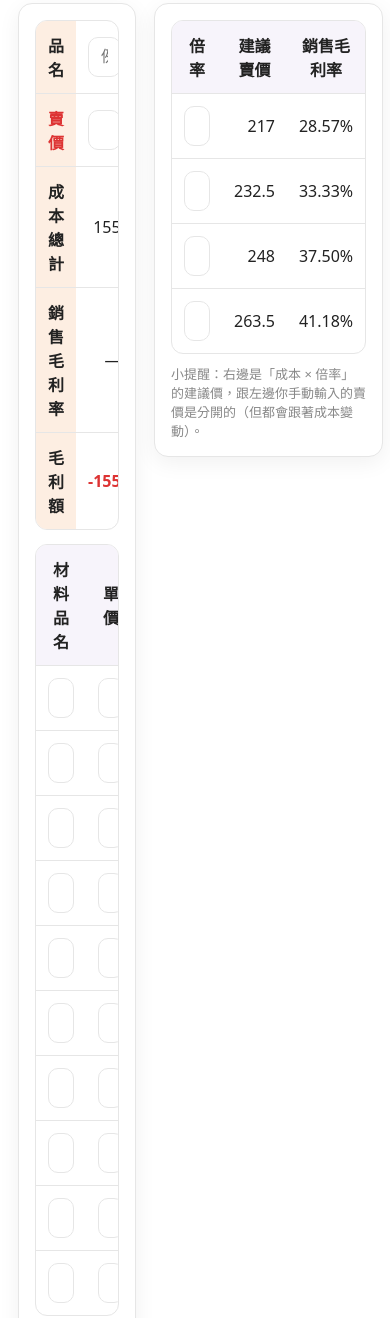
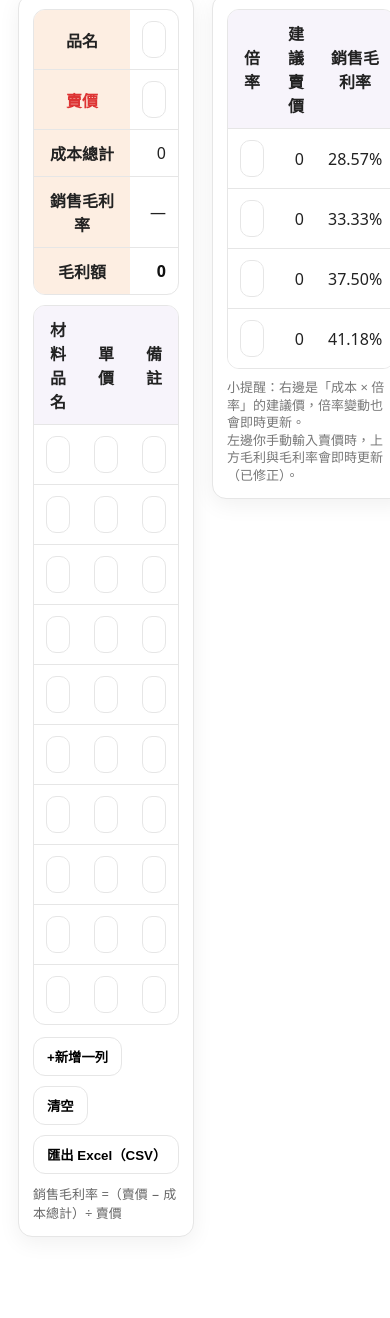
Before and after one commit to lillian1021/profit-calculator, a plain HTML site: page index.html in a window 390 px wide. Shown: the part 69-1387 px from the top of the page. After the commit the page ends 1328 px from the top, so only its background shows below. Drawn offline with Linux system fonts and the light colour scheme.

Commit message:
index.html

```diff
--- a/index.html
+++ b/index.html
@@ -9,7 +9,7 @@
       --bg:#ffffff;
       --card:#ffffff;
       --line:#e6e6e6;
-      --muted:#888;
+      --muted:#777;
       --accent:#d33;
       --soft:#f7f4fb;
       --soft2:#fdeee2;
@@ -18,50 +18,57 @@
       --font: system-ui, -apple-system, "Segoe UI", "Noto Sans TC", "PingFang TC", "Microsoft JhengHei", Arial, sans-serif;
     }
     body{ margin:0; background:var(--bg); font-family:var(--font); color:#222; }
-    .wrap{ max-width:1180px; margin:26px auto; padding:0 18px; }
-    h1{ font-size:22px; margin:0 0 14px; font-weight:800; }
+    .wrap{ max-width:1180px; margin:22px auto; padding:0 18px; }
+    h1{ font-size:20px; margin:0 0 12px; font-weight:900; }
+
     .grid{ display:grid; grid-template-columns: 1fr 0.95fr; gap:18px; align-items:start; }
-    .panel{ background:var(--card); border:1px solid var(--line); border-radius:var(--radius); box-shadow:var(--shadow); padding:16px; }
+    .panel{ background:var(--card); border:1px solid var(--line); border-radius:var(--radius); box-shadow:var(--shadow); padding:14px; }
+
     .box{ border:1px solid var(--line); border-radius:12px; overflow:hidden; background:#fff; }
     table{ width:100%; border-collapse:collapse; }
-    th, td{ padding:12px 12px; border-bottom:1px solid var(--line); vertical-align:middle; }
+    th, td{ padding:11px 12px; border-bottom:1px solid var(--line); vertical-align:middle; }
     tr:last-child td{ border-bottom:none; }
-    th{ background:var(--soft); font-weight:800; text-align:center; }
-    .mini th{ background:var(--soft); }
-    .leftLabel{ width:140px; background:var(--soft2); font-weight:800; text-align:center; }
+    th{ background:var(--soft); font-weight:900; text-align:center; }
+
+    .leftLabel{ width:140px; background:var(--soft2); font-weight:900; text-align:center; }
     .red{ color:var(--accent); font-weight:900; }
     .right{ text-align:right; }
     .center{ text-align:center; }
+    .muted{ color:var(--muted); }
+
     input[type="text"], input[type="number"]{
       width:100%;
-      padding:10px 12px;
+      padding:9px 11px;
       border:1px solid var(--line);
       border-radius:10px;
-      font-size:16px;
+      font-size:15px;
       outline:none;
       box-sizing:border-box;
       background:#fff;
     }
     input[type="number"]{ text-align:right; }
     input:focus{ border-color:#c7b7ff; box-shadow:0 0 0 3px rgba(120,82,255,.12); }
+
     .controls{ display:flex; gap:10px; flex-wrap:wrap; margin-top:12px; }
     button{
       border:1px solid var(--line);
       background:#fff;
-      padding:10px 14px;
+      padding:9px 13px;
       border-radius:12px;
       cursor:pointer;
-      font-weight:800;
+      font-weight:900;
     }
     button:hover{ background:#fafafa; }
-    .hint{ margin-top:10px; color:var(--muted); font-size:13px; }
-    .twoBoxes{ display:grid; gap:14px; }
-    .subTitle{ font-weight:900; margin:8px 0 10px; }
-    .stickyNote{
-      font-size:13px; color:#666; margin-top:10px;
-    }
-    .muted{ color:var(--muted); }
-    .badgeNeg{ color:var(--accent); font-weight:900; }
+    .hint{ margin-top:10px; color:var(--muted); font-size:13px; line-height:1.35; }
+    .note{ margin-top:10px; font-size:13px; color:#666; }
+
+    .profitNeg{ color:var(--accent); font-weight:900; }
+    .profitPos{ color:#111; font-weight:900; }
+
+    /* 讓右側表格看起來像你截圖那種 */
+    .multTable td{ background:#fff; }
+    .multTable th{ background:var(--soft); }
+    .multInput{ max-width:120px; margin:0 auto; }
   </style>
 </head>
 
@@ -70,15 +77,13 @@
     <h1>成本毛利計算表（網頁版）</h1>
 
     <div class="grid">
-      <!-- 左側：輸入與成本 -->
+      <!-- 左側 -->
       <div class="panel">
-        <div class="twoBoxes">
-          <!-- 上方：品名/賣價/成本/毛利 -->
         <div class="box">
           <table>
             <tr>
               <td class="leftLabel">品名</td>
-                <td><input id="productName" type="text" placeholder="例如：特殊布套" /></td>
+              <td><input id="productName" type="text" placeholder="例如：特殊杯套" /></td>
             </tr>
             <tr>
               <td class="leftLabel red">賣價</td>
@@ -94,149 +99,117 @@
             </tr>
             <tr>
               <td class="leftLabel">毛利額</td>
-                <td class="right"><span id="grossProfit" class="badgeNeg">0</span></td>
+              <td class="right"><span id="grossProfit" class="profitNeg">0</span></td>
             </tr>
           </table>
         </div>
 
-          <!-- 下方：材料明細 -->
+        <div style="height:10px"></div>
+
         <div class="box">
-            <table class="mini" id="materialsTable">
+          <table id="materialsTable">
             <tr>
               <th style="width:38%">材料品名</th>
               <th style="width:22%">單價</th>
               <th>備註</th>
             </tr>
-
-              <!-- 初始三列 -->
-              <tr class="matRow">
-                <td><input type="text" class="matName" value="材料 1" /></td>
-                <td><input type="number" class="matCost" value="45" min="0" step="0.1" /></td>
-                <td><input type="text" class="matNote" /></td>
-              </tr>
-              <tr class="matRow">
-                <td><input type="text" class="matName" value="材料 2" /></td>
-                <td><input type="number" class="matCost" value="100" min="0" step="0.1" /></td>
-                <td><input type="text" class="matNote" /></td>
-              </tr>
-              <tr class="matRow">
-                <td><input type="text" class="matName" value="材料 3" /></td>
-                <td><input type="number" class="matCost" value="10" min="0" step="0.1" /></td>
-                <td><input type="text" class="matNote" /></td>
-              </tr>
-
-              <!-- 預留多列（跟你截圖一樣到10列） -->
-              <tr class="matRow">
-                <td><input type="text" class="matName" value="材料 4" /></td>
-                <td><input type="number" class="matCost" value="0" min="0" step="0.1" /></td>
-                <td><input type="text" class="matNote" /></td>
-              </tr>
-              <tr class="matRow">
-                <td><input type="text" class="matName" value="材料 5" /></td>
-                <td><input type="number" class="matCost" value="0" min="0" step="0.1" /></td>
-                <td><input type="text" class="matNote" /></td>
-              </tr>
-              <tr class="matRow">
-                <td><input type="text" class="matName" value="材料 6" /></td>
-                <td><input type="number" class="matCost" value="0" min="0" step="0.1" /></td>
-                <td><input type="text" class="matNote" /></td>
-              </tr>
-              <tr class="matRow">
-                <td><input type="text" class="matName" value="材料 7" /></td>
-                <td><input type="number" class="matCost" value="0" min="0" step="0.1" /></td>
-                <td><input type="text" class="matNote" /></td>
-              </tr>
-              <tr class="matRow">
-                <td><input type="text" class="matName" value="材料 8" /></td>
-                <td><input type="number" class="matCost" value="0" min="0" step="0.1" /></td>
-                <td><input type="text" class="matNote" /></td>
-              </tr>
-              <tr class="matRow">
-                <td><input type="text" class="matName" value="材料 9" /></td>
-                <td><input type="number" class="matCost" value="0" min="0" step="0.1" /></td>
-                <td><input type="text" class="matNote" /></td>
-              </tr>
-              <tr class="matRow">
-                <td><input type="text" class="matName" value="材料 10" /></td>
-                <td><input type="number" class="matCost" value="0" min="0" step="0.1" /></td>
-                <td><input type="text" class="matNote" /></td>
-              </tr>
+            <!-- 初始 10 列（跟你截圖一致） -->
+            <tbody id="materialsBody"></tbody>
           </table>
         </div>
 
         <div class="controls">
-            <button id="addRowBtn">+新增一列</button>
-            <button id="clearBtn">清空</button>
-            <button id="exportBtn">匯出 Excel（CSV）</button>
+          <button id="btnAdd" type="button">+新增一列</button>
+          <button id="btnClear" type="button">清空</button>
+          <button id="btnExport" type="button">匯出 Excel（CSV）</button>
         </div>
 
-          <div class="stickyNote">銷售毛利率 =（賣價 − 成本總計）÷ 賣價</div>
-        </div>
+        <div class="note">銷售毛利率 =（賣價 − 成本總計）÷ 賣價</div>
       </div>
 
-      <!-- 右側：倍率建議售價 -->
+      <!-- 右側 -->
       <div class="panel">
         <div class="box">
-          <table id="multTable">
+          <table class="multTable" id="multTable">
             <tr>
               <th style="width:28%">倍率</th>
               <th>建議賣價</th>
               <th style="width:32%">銷售毛利率</th>
             </tr>
+
             <tr class="multRow">
-              <td><input type="number" class="mult" value="1.4" step="0.1" /></td>
+              <td class="center"><input class="mult multInput" type="number" value="1.4" step="0.1" min="0" /></td>
               <td class="right"><span class="suggestPrice">0</span></td>
-              <td class="right"><span class="suggestMargin">—</span></td>
+              <td class="right"><span class="suggestMargin">28.57%</span></td>
             </tr>
             <tr class="multRow">
-              <td><input type="number" class="mult" value="1.5" step="0.1" /></td>
+              <td class="center"><input class="mult multInput" type="number" value="1.5" step="0.1" min="0" /></td>
               <td class="right"><span class="suggestPrice">0</span></td>
-              <td class="right"><span class="suggestMargin">—</span></td>
+              <td class="right"><span class="suggestMargin">33.33%</span></td>
             </tr>
             <tr class="multRow">
-              <td><input type="number" class="mult" value="1.6" step="0.1" /></td>
+              <td class="center"><input class="mult multInput" type="number" value="1.6" step="0.1" min="0" /></td>
               <td class="right"><span class="suggestPrice">0</span></td>
-              <td class="right"><span class="suggestMargin">—</span></td>
+              <td class="right"><span class="suggestMargin">37.50%</span></td>
             </tr>
             <tr class="multRow">
-              <td><input type="number" class="mult" value="1.7" step="0.1" /></td>
+              <td class="center"><input class="mult multInput" type="number" value="1.7" step="0.1" min="0" /></td>
               <td class="right"><span class="suggestPrice">0</span></td>
-              <td class="right"><span class="suggestMargin">—</span></td>
+              <td class="right"><span class="suggestMargin">41.18%</span></td>
             </tr>
           </table>
         </div>
 
         <div class="hint">
-          小提醒：右邊是「成本 × 倍率」的建議價，跟左邊你手動輸入的賣價是分開的（但都會跟著成本變動）。
+          小提醒：右邊是「成本 × 倍率」的建議價，倍率變動也會即時更新。<br>
+          左邊你手動輸入賣價時，上方毛利與毛利率會即時更新（已修正）。
         </div>
       </div>
     </div>
   </div>
 
   <script>
-    // --------- helpers ----------
+    // =========================
+    //  穩定版：事件委派 + 可靠計算
+    // =========================
     const $ = (sel, root=document) => root.querySelector(sel);
     const $$ = (sel, root=document) => Array.from(root.querySelectorAll(sel));
 
     function num(v){
-      const n = parseFloat(v);
+      const n = parseFloat(String(v ?? "").replace(/,/g,"").trim());
       return Number.isFinite(n) ? n : 0;
     }
 
     function fmtMoney(n){
-      // 盡量保留 1 位小數（你倍率會出現 .5）
-      const isInt = Math.abs(n - Math.round(n)) < 1e-9;
-      return isInt ? String(Math.round(n)) : String(Math.round(n * 10) / 10);
+      // 盡量顯示到 1 位小數（遇到整數就不顯示小數）
+      const r = Math.round(n * 10) / 10;
+      const isInt = Math.abs(r - Math.round(r)) < 1e-9;
+      return isInt ? String(Math.round(r)) : String(r);
     }
 
-    function fmtPct(n){
-      if (!Number.isFinite(n)) return "—";
-      return (Math.round(n * 10000) / 100).toFixed(2) + "%";
+    function fmtPct(p){
+      if (!Number.isFinite(p)) return "—";
+      return (Math.round(p * 10000) / 100).toFixed(2) + "%";
     }
 
-    // --------- core calc ----------
+    // 初始化材料列：預設 10 列
+    function buildInitialMaterials(){
+      const tbody = $("#materialsBody");
+      tbody.innerHTML = "";
+      for (let i=1; i<=10; i++){
+        const tr = document.createElement("tr");
+        tr.className = "matRow";
+        tr.innerHTML = `
+          <td><input type="text" class="matName" value="材料 ${i}" /></td>
+          <td><input type="number" class="matCost" value="0" min="0" step="0.1" /></td>
+          <td><input type="text" class="matNote" value="" /></td>
+        `;
+        tbody.appendChild(tr);
+      }
+    }
+
     function getTotalCost(){
-      return $$(".matCost").reduce((sum, inp) => sum + num(inp.value), 0);
+      return $$(".matCost").reduce((sum, el) => sum + num(el.value), 0);
     }
 
     function updateLeft(){
@@ -246,8 +219,11 @@
       $("#totalCost").textContent = fmtMoney(cost);
 
       const profit = sell - cost;
-      $("#grossProfit").textContent = fmtMoney(profit);
-      $("#grossProfit").classList.toggle("badgeNeg", profit < 0);
+      const profitEl = $("#grossProfit");
+      profitEl.textContent = fmtMoney(profit);
+
+      profitEl.classList.toggle("profitNeg", profit < 0);
+      profitEl.classList.toggle("profitPos", profit >= 0);
 
       const margin = sell > 0 ? (profit / sell) : NaN;
       $("#grossMargin").textContent = sell > 0 ? fmtPct(margin) : "—";
@@ -256,13 +232,13 @@
     function updateRight(){
       const cost = getTotalCost();
       $$(".multRow").forEach(row => {
-        const mult = num($(".mult", row).value) || 0;
+        const mult = num($(".mult", row).value);
         const suggest = cost * mult;
 
         $(".suggestPrice", row).textContent = fmtMoney(suggest);
 
-        // 依建議售價計算毛利率（固定公式：1 - 1/倍率），避免浮點誤差也更直觀
-        const m = mult > 0 ? (1 - (1 / mult)) : NaN;
+        // 毛利率 = 1 - 1/倍率（倍率<=0 顯示—）
+        const m = mult > 0 ? (1 - 1 / mult) : NaN;
         $(".suggestMargin", row).textContent = mult > 0 ? fmtPct(m) : "—";
       });
     }
@@ -272,85 +248,97 @@
       updateRight();
     }
 
-    // --------- events ----------
-    function bindLiveEvents(){
-      // ⭐關鍵：賣價要即時觸發
-      $("#sellPrice").addEventListener("input", recalcAll);
+    // 事件委派：任何 input 變動都能觸發，不怕新增列失效
+    document.addEventListener("input", (e) => {
+      const t = e.target;
 
-      // 材料單價變動
-      $$(".matCost").forEach(inp => {
-        inp.addEventListener("input", recalcAll);
+      if (t.id === "sellPrice") {
+        recalcAll();
+        return;
+      }
+
+      if (t.classList.contains("matCost")) {
+        recalcAll();
+        return;
+      }
+
+      if (t.classList.contains("mult")) {
+        // 倍率改動：右邊要更新（成本沒變，但毛利率/建議價會變）
+        updateRight();
+        return;
+      }
     });
 
-      // 倍率變動
-      $$(".mult").forEach(inp => {
-        inp.addEventListener("input", recalcAll);
-      });
-    }
-
-    // 新增一列
-    $("#addRowBtn").addEventListener("click", () => {
-      const table = $("#materialsTable");
-      const rowCount = $$(".matRow", table).length;
+    // 新增一列（不壞版）
+    $("#btnAdd").addEventListener("click", () => {
+      const tbody = $("#materialsBody");
+      const idx = $$(".matRow", tbody).length + 1;
       const tr = document.createElement("tr");
       tr.className = "matRow";
       tr.innerHTML = `
-        <td><input type="text" class="matName" value="材料 ${rowCount + 1}" /></td>
+        <td><input type="text" class="matName" value="材料 ${idx}" /></td>
         <td><input type="number" class="matCost" value="0" min="0" step="0.1" /></td>
-        <td><input type="text" class="matNote" /></td>
+        <td><input type="text" class="matNote" value="" /></td>
       `;
-      table.appendChild(tr);
-
-      // 只綁新增那格就好
-      $(".matCost", tr).addEventListener("input", recalcAll);
+      tbody.appendChild(tr);
       recalcAll();
     });
 
-    // 清空
-    $("#clearBtn").addEventListener("click", () => {
+    // 清空（會同步重算）
+    $("#btnClear").addEventListener("click", () => {
       $("#productName").value = "";
       $("#sellPrice").value = "";
 
-      $$(".matRow").forEach((r, idx) => {
-        $(".matName", r).value = idx < 3 ? ["布料","工資","拉鍊"][idx] : `材料 ${idx + 1}`;
-        $(".matCost", r).value = idx < 3 ? [45,100,10][idx] : 0;
+      // 清空材料
+      $$(".matRow").forEach((r, i) => {
+        $(".matName", r).value = `材料 ${i+1}`;
+        $(".matCost", r).value = 0;
         $(".matNote", r).value = "";
       });
 
-      $$(".mult").forEach((m, idx) => {
-        m.value = [1.4,1.5,1.6,1.7][idx] ?? 1.5;
-      });
+      // 恢復倍率
+      const defaults = [1.4, 1.5, 1.6, 1.7];
+      $$(".mult").forEach((m, i) => m.value = defaults[i] ?? 1.5);
 
       recalcAll();
     });
 
-    // 匯出 CSV（Excel 可開）
-    $("#exportBtn").addEventListener("click", () => {
+    // 匯出 CSV（Excel 可正常開、UTF-8 BOM、防逗號破壞）
+    $("#btnExport").addEventListener("click", () => {
       const product = $("#productName").value.trim();
       const sell = num($("#sellPrice").value);
       const cost = getTotalCost();
       const profit = sell - cost;
       const margin = sell > 0 ? (profit / sell) : NaN;
 
+      const q = (s) => {
+        const v = String(s ?? "");
+        // CSV 安全：包雙引號並處理內部雙引號
+        return `"${v.replace(/"/g,'""')}"`;
+      };
+
       const lines = [];
-      lines.push(["品名", product].join(","));
-      lines.push(["賣價", sell].join(","));
-      lines.push(["成本總計", cost].join(","));
-      lines.push(["毛利額", profit].join(","));
-      lines.push(["銷售毛利率", sell > 0 ? (Math.round(margin*10000)/100).toFixed(2)+"%" : ""].join(","));
+      lines.push([q("品名"), q(product)].join(","));
+      lines.push([q("賣價"), q(fmtMoney(sell))].join(","));
+      lines.push([q("成本總計"), q(fmtMoney(cost))].join(","));
+      lines.push([q("毛利額"), q(fmtMoney(profit))].join(","));
+      lines.push([q("銷售毛利率"), q(sell > 0 ? fmtPct(margin) : "")].join(","));
       lines.push("");
-      lines.push(["材料品名","單價","備註"].join(","));
+
+      lines.push([q("材料品名"), q("單價"), q("備註")].join(","));
 
       $$(".matRow").forEach(r => {
-        const n = $(".matName", r).value.replaceAll(",", "，");
+        const name = $(".matName", r).value.trim();
         const c = num($(".matCost", r).value);
-        const note = $(".matNote", r).value.replaceAll(",", "，");
-        // 空白列就不輸出
-        if ((n||"").trim()==="" && c===0 && (note||"").trim()==="") return;
-        lines.push([n, c, note].join(","));
+        const note = $(".matNote", r).value.trim();
+
+        // 若整列都空/0，就不輸出
+        if (!name && c === 0 && !note) return;
+
+        lines.push([q(name), q(fmtMoney(c)), q(note)].join(","));
       });
 
-      const csv = "\uFEFF" + lines.join("\n"); // BOM for Excel UTF-8
+      const csv = "\uFEFF" + lines.join("\n"); // Excel UTF-8 BOM
       const blob = new Blob([csv], { type:"text/csv;charset=utf-8" });
       const url = URL.createObjectURL(blob);
 
@@ -364,8 +352,8 @@
       URL.revokeObjectURL(url);
     });
 
-    // 初始綁定與初次計算
-    bindLiveEvents();
+    // 初次載入
+    buildInitialMaterials();
     recalcAll();
   </script>
 </body>
```
Lines whose indentation alone changed are shown as unchanged.
